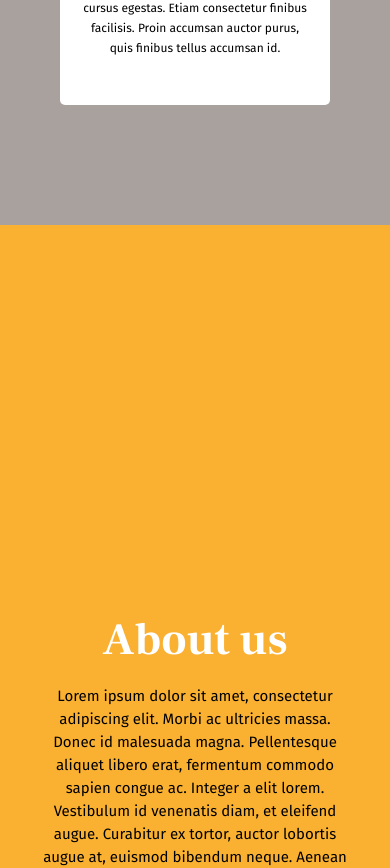
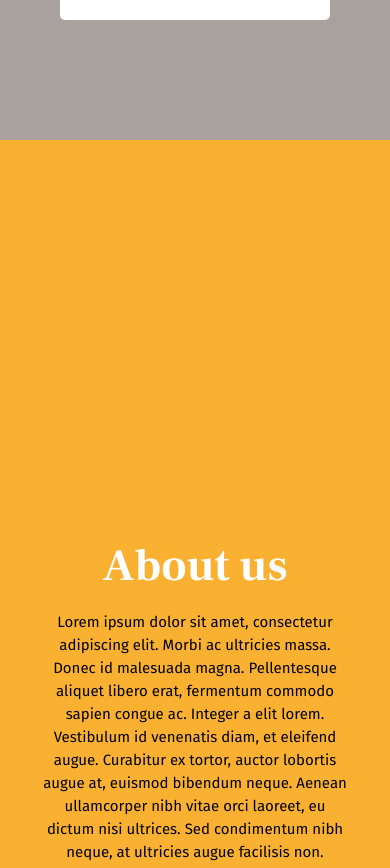
Before and after one commit to CarinWood/insurance-project, a React (Vite) app: page / in a window 390 px wide. Shown: the part 3067-3935 px from the top of the page. Built offline with nearby package versions, Linux system fonts and the light colour scheme.

Commit message:
added responsive css

```diff
--- a/src/components/about/about.css
+++ b/src/components/about/about.css
@@ -25,11 +25,11 @@
     .about {
         height: 110vh;
         justify-content: flex-end;
-        padding-bottom: 80px;
+        padding-bottom: 70px;
     }
 
     .about h1 {
-        margin-top: 80px;
+        margin-top: 100px;
     }
 
     .about p {
--- a/src/components/home/home.css
+++ b/src/components/home/home.css
@@ -118,7 +118,7 @@
 
     .home section {
         width: 100%;
-        height: 110vh;
+        height: 100vh;
         padding-top: 80px;
         position: relative;
         align-items: flex-start;
```
